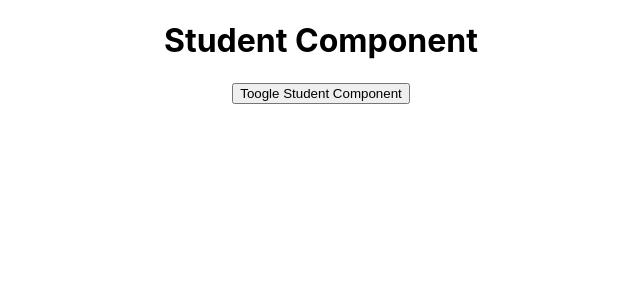
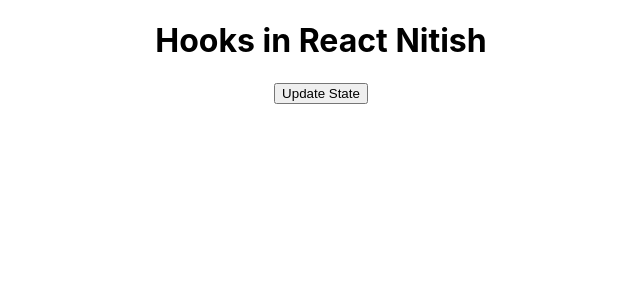
Before and after one commit to Nitish8800/React-Practice-Tutorial, a React (Create React App) app in the folder react_tutorial_3_state-fun/: page / in a window 1280 px wide. Shown: the top 300 px of the page, without its empty margins (319-959 px from the left). Built offline with nearby package versions, Linux system fonts and the light colour scheme.

Commit message:
React tutorial in Hindi #28 Hooks in ReactJs

```diff
--- a/react_tutorial_3_state-fun/src/App.js
+++ b/react_tutorial_3_state-fun/src/App.js
@@ -373,28 +373,44 @@
 // <------------------------------>/                 React tutorial in Hindi #27 componentWillUnmount life cycle method
 // </===============->/
 
+// import "./App.css";
+// import React from "react";
+// import Student from "./components/Student";
+// class App extends React.Component {
+//   constructor() {
+//     super();
+//     this.state = {
+//       show: true,
+//     };
+//   }
+//   render() {
+
+//     return (
+//       <div className="App">
+//         {this.state.show ? <Student /> : <h4>Component is removed</h4>}
+//         <button onClick={() => this.setState({ show: false })}>
+//           Toogle Student Component
+//         </button>
+//       </div>
+//     );
+
+//   }
+// }
+
+// export default App;
+
+// // <------------------------------>/                 React tutorial in Hindi #28 Hooks in ReactJs
+// </===============->/
 import "./App.css";
-import React from "react";
-import Student from "./components/Student";
-class App extends React.Component {
-  constructor() {
-    super();
-    this.state = {
-      show: true,
-    };
-  }
-  render() {
-
-    return (
-      <div className="App">
-        {this.state.show ? <Student /> : <h4>Component is removed</h4>}
-        <button onClick={() => this.setState({ show: false })}>
-          Toogle Student Component
-        </button>
-      </div>
-    );
-
-  }
+import React, { useState } from "react";
+function App() {
+  const [data, setData] = useState("Nitish ");
+  return (
+    <div className="App">
+      <h1>Hooks in React {data}</h1>
+      <button onClick={() => setData("NiKU")}>Update State</button>
+    </div>
+  );
 }
 
 export default App;
```
